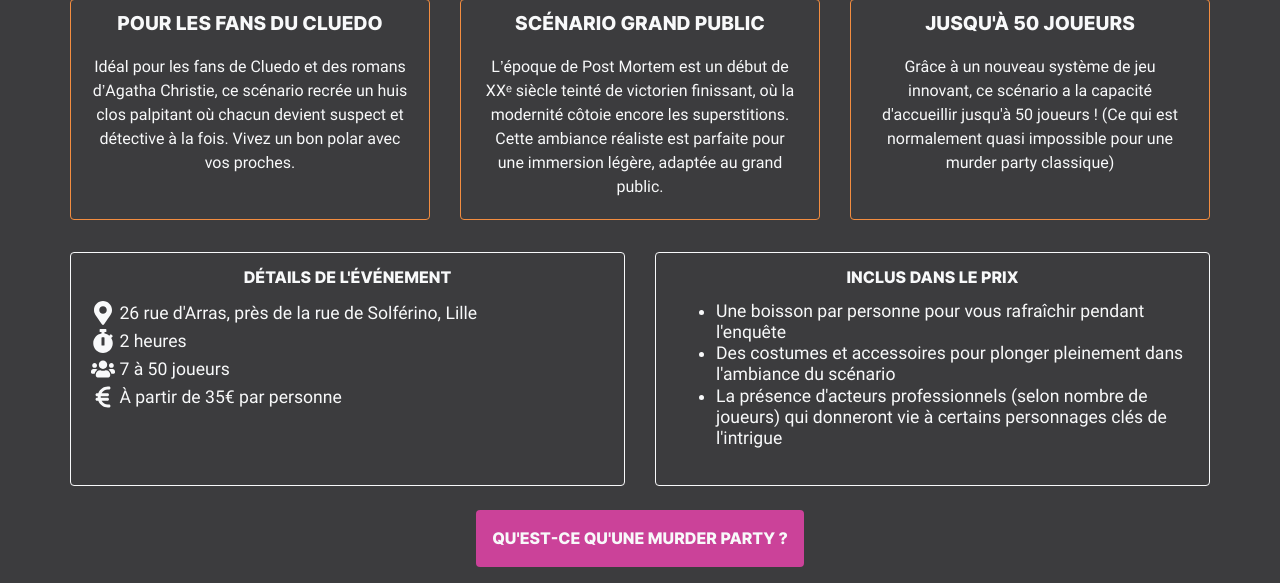
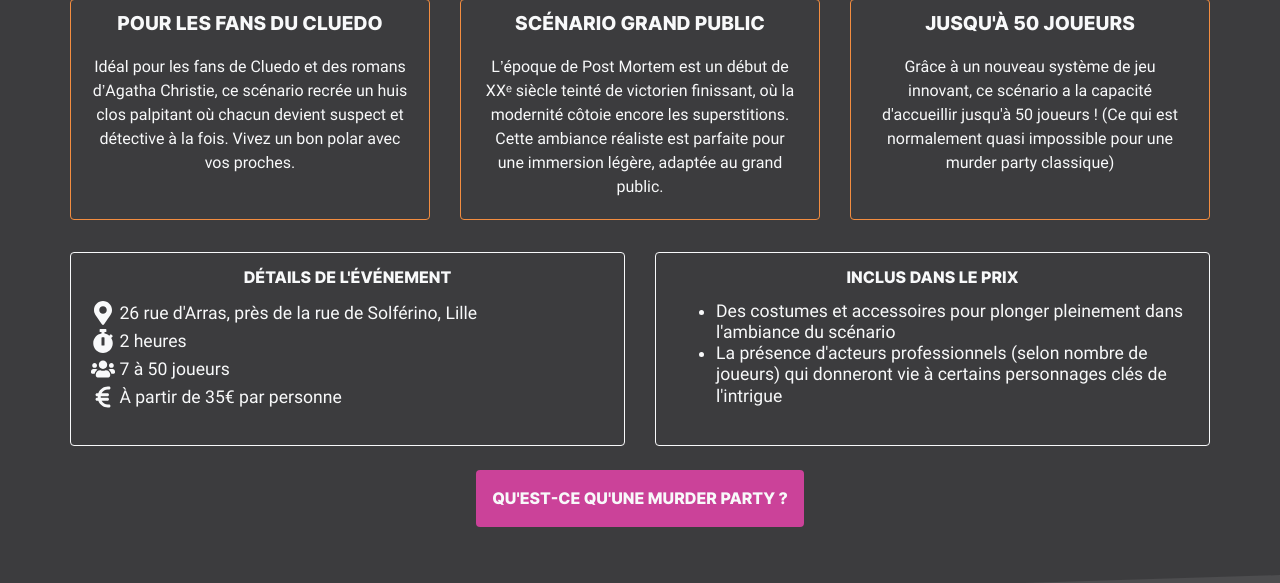
Before and after one commit to just-escape/justw, a Django app: template pages/templates/murder_party_post_mortem.html in a window 1280 px wide. Shown: the part 970-1553 px from the top of the page. Run offline with Django 3.2, Linux system fonts and the light colour scheme; the template is opened without the code that fills it, so the values that code supplies are empty; some libraries are stand-ins or nearby versions.

Commit message:
remove the free drink

```diff
--- a/pages/templates/murder_party_le_tournoi_des_sorciers.html
+++ b/pages/templates/murder_party_le_tournoi_des_sorciers.html
@@ -155,7 +155,6 @@
             </div>
             <div class="card-body size-11 lh-12 pt-0">
               <ul>
-                      <li>{% trans "Une boisson par participant parmis une sélection" %}</li>
                       <li>{% trans "Un acteur pour un groupe allant jusqu'à 15 personnes et un deuxième au delà" %}</li>
                       <li>{% trans "Des costumes sont mis à disposition" %}</li>
               </ul>
--- a/pages/templates/murder_party_post_mortem.html
+++ b/pages/templates/murder_party_post_mortem.html
@@ -125,7 +125,6 @@
             </div>
             <div class="card-body size-11 lh-12 pt-0">
               <ul>
-                      <li>{% trans "Une boisson par personne pour vous rafraîchir pendant l'enquête" %}</li>
                       <li>{% trans "Des costumes et accessoires pour plonger pleinement dans l'ambiance du scénario" %}</li>
                       <li>{% trans "La présence d'acteurs professionnels (selon nombre de joueurs) qui donneront vie à certains personnages clés de l'intrigue" %}</li>
               </ul>
--- a/pages/templates/murder_party_redrock_saloon.html
+++ b/pages/templates/murder_party_redrock_saloon.html
@@ -125,7 +125,6 @@
             </div>
             <div class="card-body size-11 lh-12 pt-0">
               <ul>
-                      <li>{% trans "Une boisson par personne pour vous rafraîchir pendant l'enquête" %}</li>
                       <li>{% trans "Des costumes et accessoires pour plonger pleinement dans l'ambiance du Fast West" %}</li>
                       <li>{% trans "La présence de deux acteurs professionnels qui donneront vie aux personnages clés de l'intrigue" %}</li>
               </ul>
```
